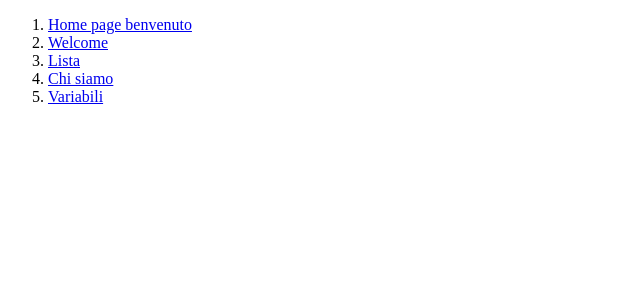
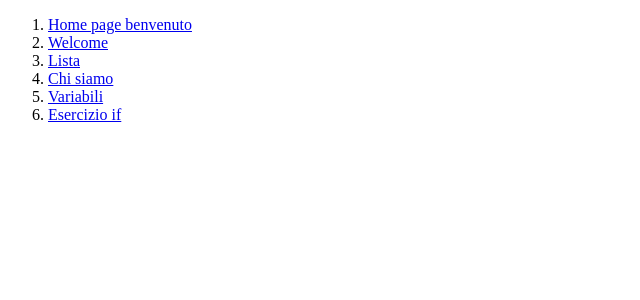
Before and after one commit to Simopane99/primo_progetto, a Django app: page /prima_app/ in a window 1280 px wide. Shown: the top 300 px of the page, without its empty margins (0-640 px from the left). Run offline with Django 5.2, Linux system fonts and the light colour scheme.

Commit message:
passo 10 agg

```diff
--- a/prima_app/templates/index.html
+++ b/prima_app/templates/index.html
@@ -11,6 +11,7 @@
         <li><a href="{% url 'prima_app:lista'%}">Lista</a></li>
         <li><a href="{% url 'prima_app:chi_siamo'%}">Chi siamo</a></li>
         <li><a href="{% url 'prima_app:variabili'%}">Variabili</a></li>
+        <li><a href="{% url 'seconda_app:es_if'%}">Esercizio if</a></li>
     </ol>
 </body>
 </html>
```
